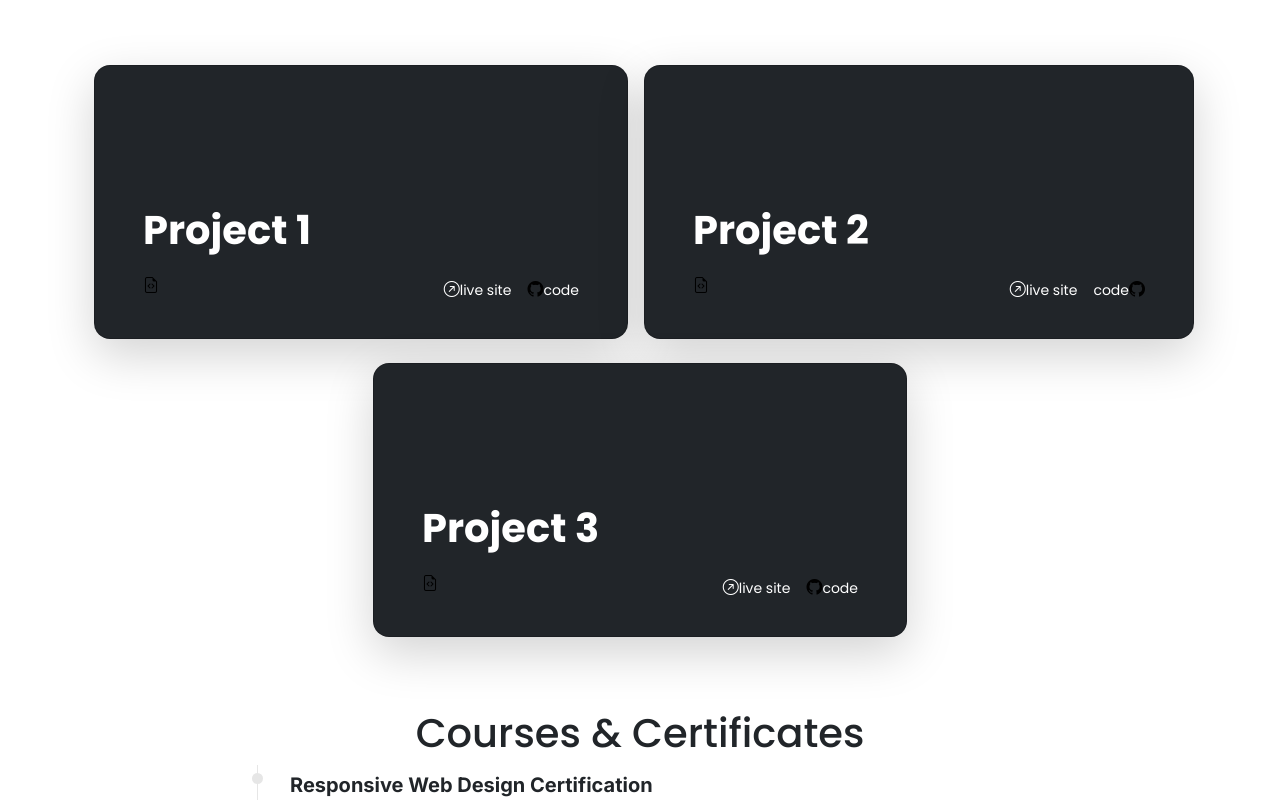
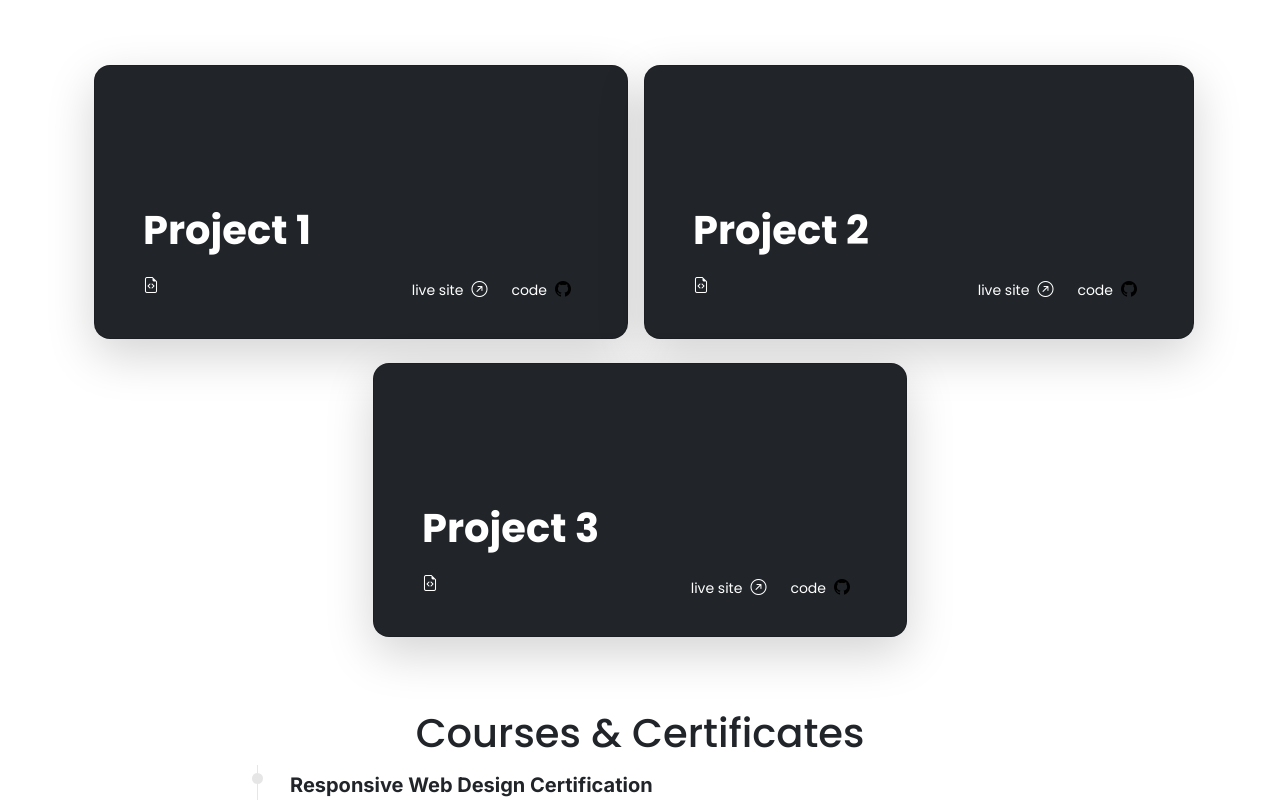
Before and after one commit to Sibusiso81/sibusiso-zulu-portfolio, a plain HTML site: page src/index.html in a window 1280 px wide. Shown: the part 1194-1994 px from the top of the page. Drawn offline with nearby package versions, Linux system fonts and the light colour scheme; a web font is replaced by a local one.

Commit message:
updating project cards and about section

```diff
--- a/src/index.html
+++ b/src/index.html
@@ -73,7 +73,7 @@
             <div class="col-lg-6 mx-auto wait">
                 <h3 class=" lead mb-4 h6 custom-small-text-font px-4 text-justify">An aspiring Human Resources
                     practitioner who has in persuit of this status found himself again taking to task the opportunity to
-                    equipt himself with Web devlopment knowledge as it to some expent revelutionised the field and
+                    equipt himself with Web devlopment knowledge as it to a reasonable extent  revelutionised the field and
                     moulding the knowledge into an ability to build <span class="fw-semibold text-primary">responsive
                         web aplications</span> with invaluable functionalities and <span
                         class="fw-semibold text-primary"> accesible user interfaces</span> using various technologies.
@@ -88,7 +88,7 @@
                             </svg></a>
                     </div>
                     <div class="col-2 d-inline px-3 ">
-                        <a href="https://zulu-inc-careers-bootstrap.vercel.app/" target="_blank"><svg
+                        <a href="https://www.linkedin.com/in/sibusiso-zulu/" target="_blank"><svg
                                 xmlns="http://www.w3.org/2000/svg" width="40" height="20" fill="currentColor"
                                 class="bi bi-linkedin" viewBox="0 0 16 16">
                                 <path
@@ -325,15 +325,16 @@
                         <h3 class="pt-5 mt-5 mb-4 display-6 lh-1 fw-bold">Project 1</h3>
                         <ul class="d-flex list-unstyled mt-auto">
                             <li class="me-auto">
-                                <a href=""> <i class="bi bi-file-earmark-code"></i></a>
+                                <a href=""> <i class="bi bi-file-earmark-code" style="color:white;"></i></a>
                             </li>
                             <li class="d-flex align-items-center me-3 py-1">
-                                <i class="bi bi-arrow-up-right-circle"></i>
                                 <small>live site</small>
+                                <i class="bi bi-arrow-up-right-circle px-2"></i>
                             </li>
                             <li class="d-flex align-items-center">
-                                <a href=""><i class="bi bi-github"></i></a>
                                 <small>code</small>
+                                <a href=""><i class="bi bi-github px-2"></i></a>
+
                             </li>
                         </ul>
                     </div>
@@ -347,16 +348,15 @@
                         <h3 class="pt-5 mt-5 mb-4 display-6 lh-1 fw-bold">Project 2</h3>
                         <ul class="d-flex list-unstyled mt-auto">
                             <li class="me-auto">
-                                <a href=""> <i class="bi bi-file-earmark-code"></i></a>
+                                <a href=""> <i class="bi bi-file-earmark-code" style="color:white;"></i></a>
                             </li>
                             <li class="d-flex align-items-center me-3 py-1">
-                                <i class="bi bi-arrow-up-right-circle"></i>
                                 <small>live site</small>
+                                <i class="bi bi-arrow-up-right-circle px-2"></i>
                             </li>
                             <li class="d-flex align-items-center">
                                 <small class="py-1">code</small>
-                                <a href=""><i class="bi bi-github"></i></a>
-
+                                <a href=""><i class="bi bi-github px-2"></i></a>
                             </li>
                         </ul>
                     </div>
@@ -370,15 +370,17 @@
                         <h3 class="pt-5 mt-5 mb-4 display-6 lh-1 fw-bold">Project 3</h3>
                         <ul class="d-flex list-unstyled mt-auto">
                             <li class="me-auto">
-                                <a href=""> <i class="bi bi-file-earmark-code"></i></a>
+                                <a href=""> <i class="bi bi-file-earmark-code" style="color:white;"></i></a>
                             </li>
                             <li class="d-flex align-items-center me-3 py-1">
-                                <i class="bi bi-arrow-up-right-circle"></i>
                                 <small>live site</small>
+                                <i class="bi bi-arrow-up-right-circle px-2"></i>
+
                             </li>
                             <li class="d-flex align-items-center">
-                                <a href=""><i class="bi bi-github"></i></a>
                                 <small>code</small>
+                                <a href=""><i class="bi bi-github px-2"></i></a>
+
                             </li>
                         </ul>
                     </div>
```
